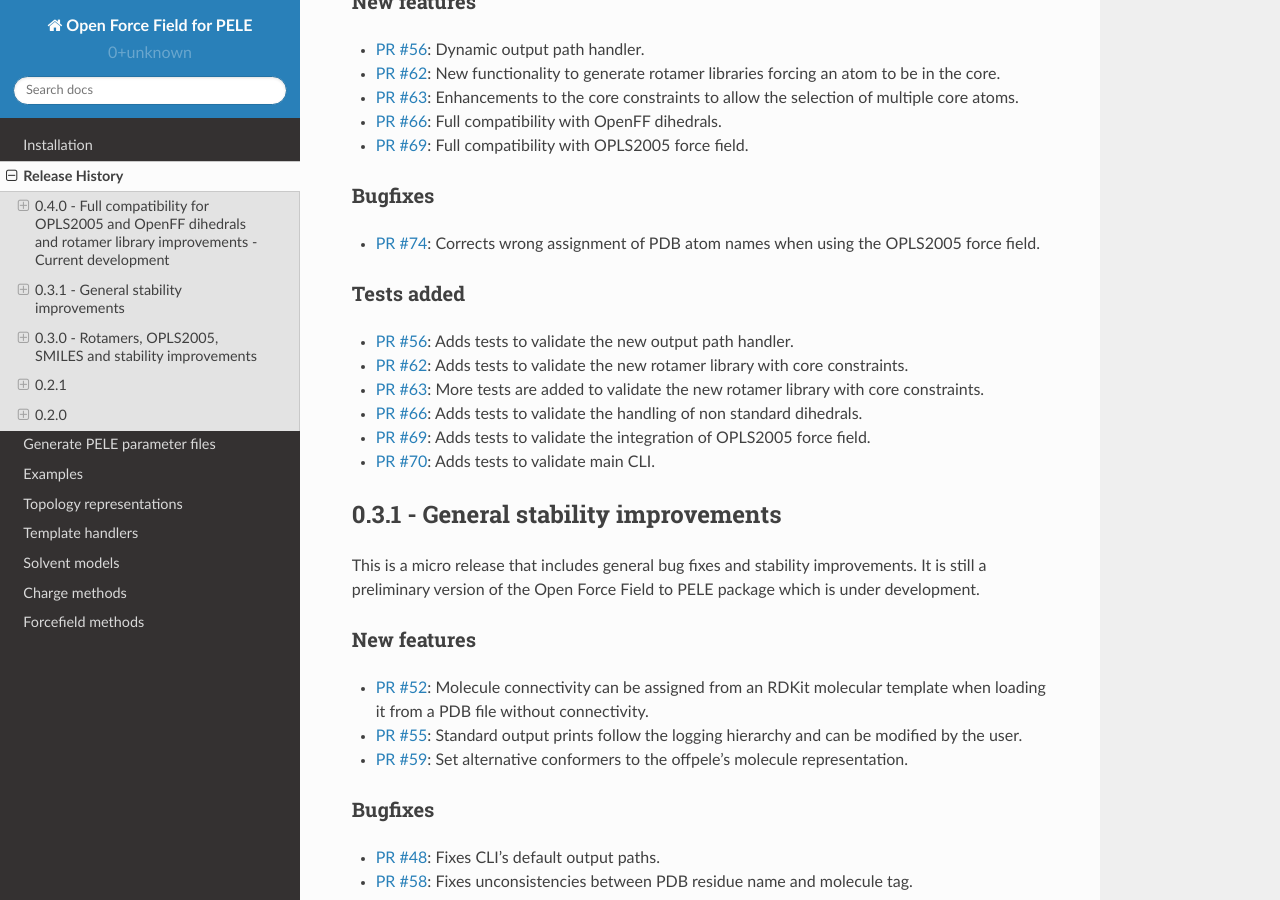
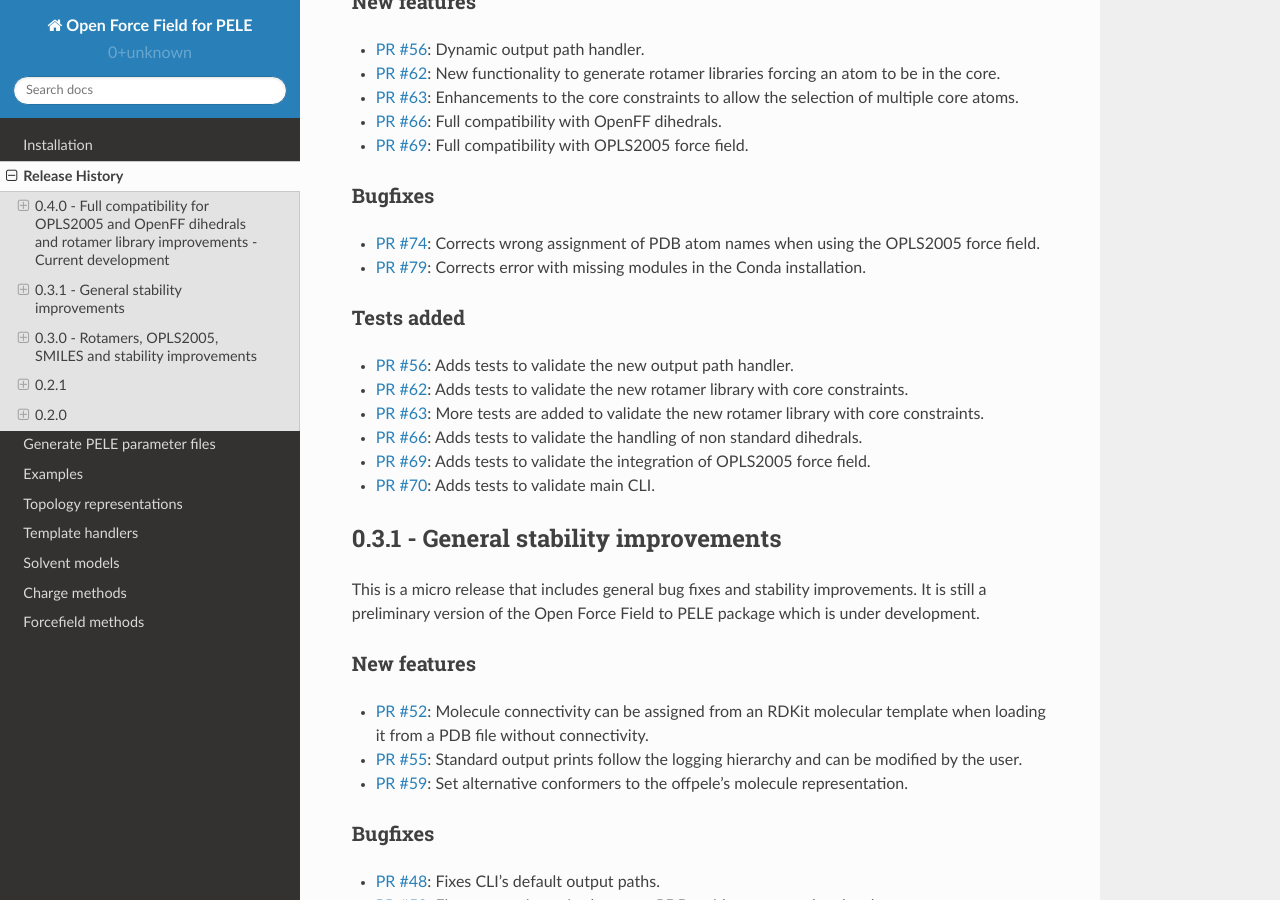
Before and after one commit to martimunicoy/peleffy, a Sphinx documentation site: the page built from docs/releasehistory.rst, in a window 1280 px wide and 900 px high, scrolled down 528 px. Built offline with Sphinx 7.4.7 and the Read the Docs theme 2.0.0, drawn with Linux system fonts in a browser that asks for light colours.

Commit message:
Update releasehistory.rst

```diff
--- a/docs/releasehistory.rst
+++ b/docs/releasehistory.rst
@@ -24,6 +24,7 @@
 Bugfixes
 """"""""
 - `PR #74 <https://github.com/martimunicoy/offpele/pull/74>`_: Corrects wrong assignment of PDB atom names when using the OPLS2005 force field.
+- `PR #79 <https://github.com/martimunicoy/offpele/pull/79>`_: Corrects error with missing modules in the Conda installation.
 
 Tests added
 """""""""""
```
